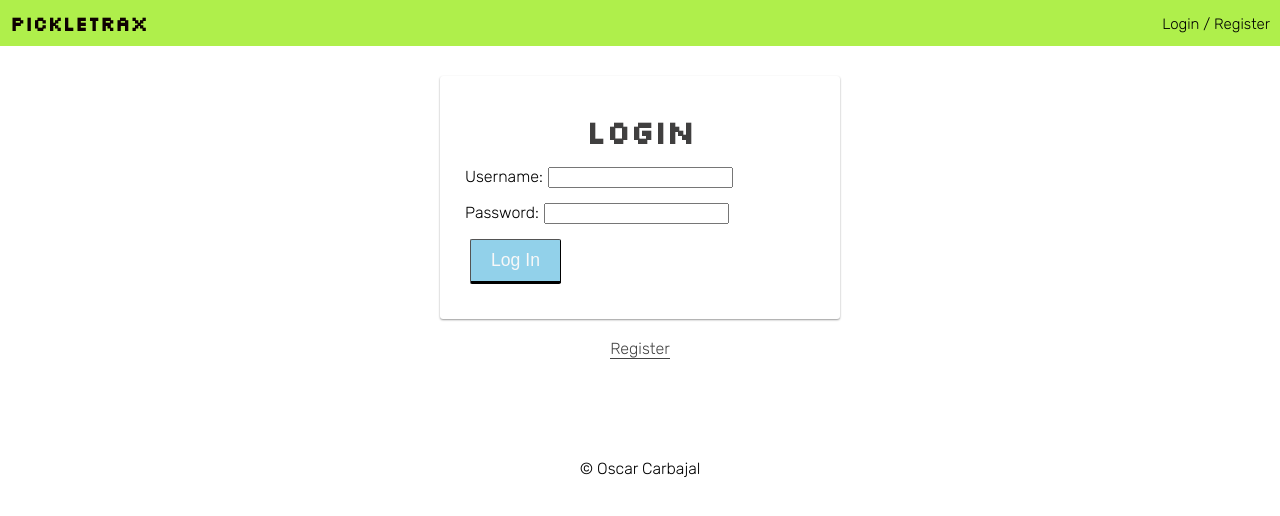
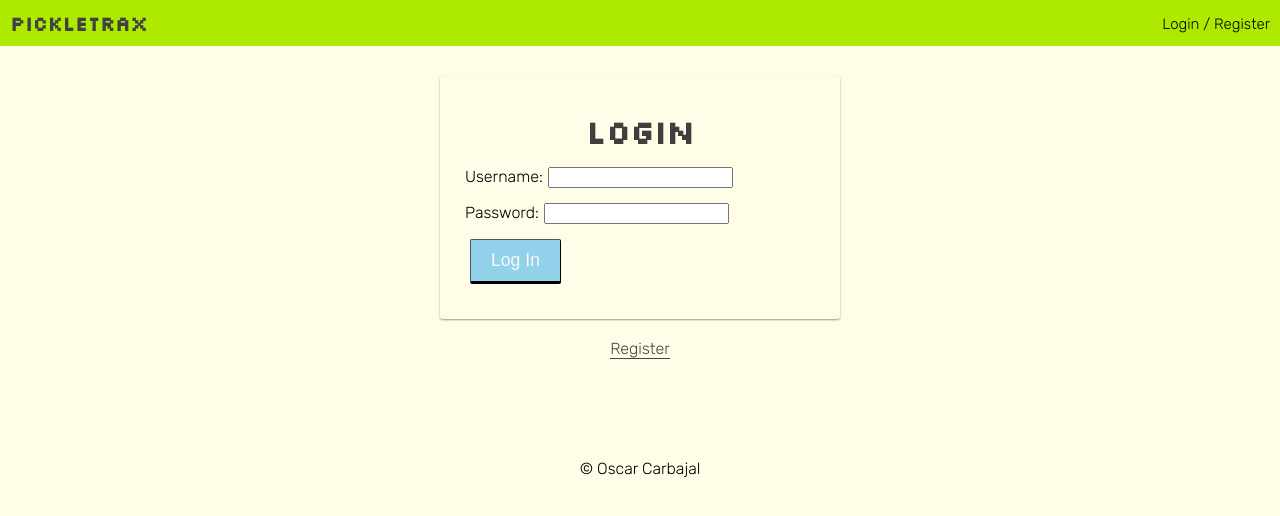
Before and after one commit to oscar-oscar/prime-solo-project, a React (Create React App) app: page /#/add in a window 1280 px wide. Shown: the top 516 px of the page. Built offline with nearby package versions, Linux system fonts and the light colour scheme; no server answers.

Commit message:
create and update MUI color theme

```diff
--- a/src/components/AddGame/AddGame.jsx
+++ b/src/components/AddGame/AddGame.jsx
@@ -53,7 +53,7 @@ function AddGame() {
             <div className="game-form">
                 <form onSubmit={sumbitForm}>
 
-                    <div class="AddGameH2">
+                    <div className="AddGameH2">
                         <h2>Add Game Info</h2>
                     </div>
 
@@ -138,9 +138,10 @@ function AddGame() {
                         value={courtlocation}
                         onChange={(event) => setCourtlocation(event.target.value)}
                     />
-                    <Stack spacing={3}>
-                    <Button sx={{ padding: 1, width: 1 }} color="primary" variant="contained" onClick={() => history.push('/dashboard')}>Back</Button>
-                    <Button sx={{ padding: 1, width: 1 }} color="success" variant="contained" input type="submit">Submit</Button>
+                    <Stack spacing={4}>
+                    <Button sx={{ padding: 1, width: 1 }} color="primary" variant="contained" input type="submit">Submit</Button>
+                    <Button sx={{ padding: 1, width: 1 }} color="secondary" variant="contained" onClick={() => history.push('/dashboard')}>Back</Button>
+
                     </Stack>
 
                 </form>
--- a/src/components/App/App.css
+++ b/src/components/App/App.css
@@ -7,6 +7,7 @@ body,
 body {
   font-family: 'Rubik', sans-serif;
   margin: 0px;
+  background-color: #fffde7;
 }
 
 img {
@@ -21,6 +22,7 @@ Container
 .container {
   padding: 20px;
 }
+
 
 
 /* --------------------------------------------------------------------------------
--- a/src/components/App/App.jsx
+++ b/src/components/App/App.jsx
@@ -22,20 +22,37 @@ import RegisterPage from '../RegisterPage/RegisterPage';
 import Dashboard from '../Dashboard/Dashboard';
 import Details from '../Details/Details';
 import AddGame from '../AddGame/AddGame';
+import './App.css';
+import { createTheme, ThemeProvider } from '@mui/material/styles';
 
 
-import './App.css';
+
 
 function App() {
   const dispatch = useDispatch();
 
   const user = useSelector(store => store.user);
 
+  const theme = createTheme({
+    palette: {
+      primary: {
+        main: '#aeea00',
+      },
+      secondary: {
+        main: '#80cbc4'
+      },
+      error: {
+        main: "#ff5722"
+      }
+    }
+  })
+
   useEffect(() => {
     dispatch({ type: 'FETCH_USER' });
   }, [dispatch]);
 
   return (
+    <ThemeProvider theme={theme}>
     <Router>
       <div>
         <Nav />
@@ -155,6 +172,7 @@ function App() {
         <Footer />
       </div>
     </Router>
+    </ThemeProvider>
   );
 }
 
--- a/src/components/GameItem/GameItem.jsx
+++ b/src/components/GameItem/GameItem.jsx
@@ -38,7 +38,8 @@ function GameItem({game}) {
                 <div> and {game.opponent_2} </div> : null}
             <br />
 
-            <Button sx={{ margin: 2 }} variant="outlined" size="small"
+            <Button sx={{ margin: 2 }}
+            variant="contained" color="secondary" size="small"
                 onClick={() => seeDetails(game)}>See Details</Button>
         </div>
     )
--- a/src/components/Nav/Nav.css
+++ b/src/components/Nav/Nav.css
@@ -5,7 +5,7 @@
   align-items: center;
 
   margin: 0 0 30px;
-  background-color:  #AFEF4B;
+  background-color:  #aeea00;
   ;
   overflow: hidden;
 }
@@ -19,7 +19,7 @@
   text-align: center;
   font-size: 20px;
   font-weight: 700;
-  color: #0e0101;
+  color: #424242;
   margin: 0px;
 
 }
@@ -27,7 +27,7 @@
 .navLink {
   display: inline;
   color: black;
-  background-color: #AFEF4B;
+  background-color: #aeea00;
   text-align:justify;
   padding: 10px 10px;
   text-decoration: none;
@@ -42,5 +42,5 @@
 }
 
 .navLink:hover {
-  background-color: #92D1EA;
+  background-color: #f57f17;
 }
```
